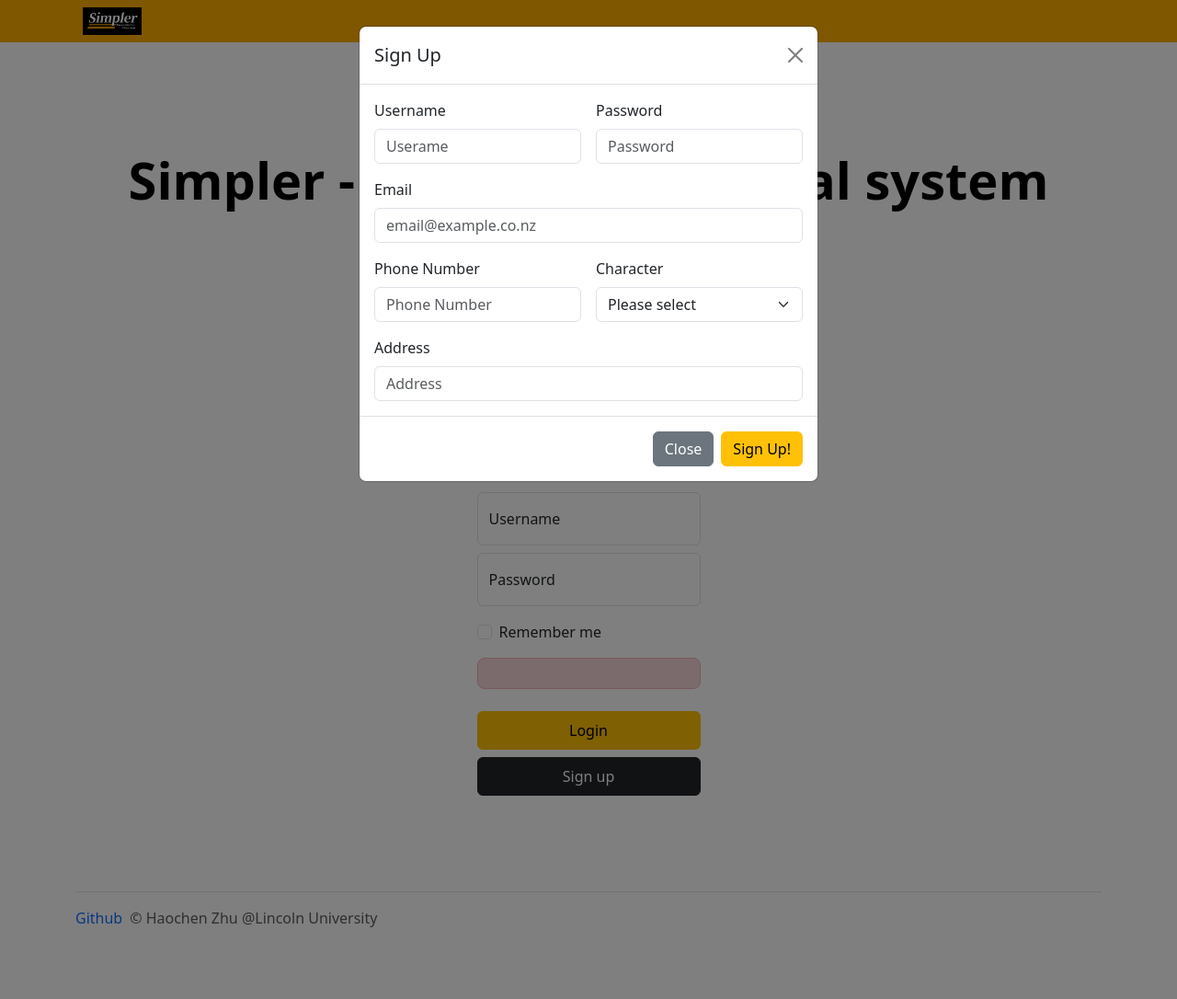
After one commit to JinkelaP/Simple-Car-Rental-System, a Flask app: template app/templates/index.html in a window 1280 px wide, after a click on "Sign up". The commit adds this page. Shown: the whole page at 92% size. Run offline with Flask 3, Linux system fonts and the light colour scheme; the template is opened without the code that fills it, so the values that code supplies are empty.

Commit message:
folder move, login-signup combined

```diff
--- a/app/__init__.py
+++ b/app/__init__.py
@@ -0,0 +1,5 @@
+from flask import Flask
+
+app = Flask(__name__, static_folder='static')
+
+from app import views
--- /dev/null
+++ b/app/templates/index.html
@@ -0,0 +1,158 @@
+<!-- This is the index (homepage) of the website. Buttons are provided to enter different pages. -->
+{% extends "base.html" %}
+{% block title %}Simpler - Car Rental System{% endblock %}
+
+{% block content %}
+
+<div class="px-4 pt-1 my-5">
+    <h1 class="display-4 fw-bold text-body-emphasis my-3 text-center">Simpler - A simple car rental system</h1>
+    <div class="col-lg-6 mx-auto text-center">
+        <p class="lead mb-4">Rent a car, be the star!</p>
+        <img class="mb-5 mx-auto" src="{{ url_for('static', filename='img/logo-nav.png') }}" alt="" width="400"
+            height="180">
+
+        <div class="container form-signin w-50 m-auto">
+            <form method="POST" action="/">
+
+                <div class="form-floating my-2">
+                    <input type="text" class="form-control" id='loginUsername' name='loginUsername' placeholder="Username">
+                    <label for="floatingInput">Username</label>
+                </div>
+                <div class="form-floating my-2">
+                    <input type="password" class="form-control" id='loginPassword' name='loginPassword'placeholder="Password">
+                    <label for="floatingPassword">Password</label>
+                </div>
+
+                <div class="form-check text-start my-3">
+                    <input class="form-check-input" type="checkbox" value="remember-me" id="flexCheckDefault">
+                    <label class="form-check-label" for="flexCheckDefault">
+                        Remember me
+                    </label>
+                </div>
+                <div class="p-3 text-danger-emphasis bg-danger-subtle border border-danger-subtle rounded-3 my-3">
+                    {{msg}}
+                </div>
+                {{msg}}
+                <button class="btn btn-warning w-100 py-2 my-2" type="submit">Login</button>
+                <button class="btn btn-dark w-100 py-2 mb-2" type="button" data-bs-toggle="modal"
+                data-bs-target="#add-member">Sign up</button>
+            </form>
+            {{msg}}
+
+        </div>
+
+
+    </div>
+    <!-- Sign up modal and forms with front-end validations -->
+    <div class="container w-50 m-auto">
+        <div class="modal fade" id="add-member" tabindex="-1" aria-labelledby="member-name" aria-hidden="true">
+            <div class="modal-dialog">
+                <div class="modal-content">
+                    <div class="modal-header">
+                        <h1 class="modal-title fs-5" id="member-name">Sign Up</h1>
+                        <button type="button" class="btn-close" data-bs-dismiss="modal" aria-label="Close"></button>
+                    </div>
+                    <form method="POST" action="/" id="edit-form" class="needs-validation" novalidate>
+                        <div class="modal-body">
+                            <div class="row g-3">
+
+                                <div class="col-sm-6">
+                                    <label for="userName" class="form-label">Username</label>
+                                    <input type="text" class="form-control" id="userName" name="userName"
+                                        placeholder="Userame" pattern="^[a-zA-Z0-9]*$" maxlength="20" required>
+                                    <div class="invalid-feedback">
+                                        Invalid. Alphabets and numbers only. max 20 characters.
+                                    </div>
+                                </div>
+
+                                <div class="col-sm-6">
+                                    <label for="password" class="form-label">Password</label>
+                                    <input type="password" class="form-control" id="userPassword" name="userPassword"
+                                        placeholder="Password" pattern="^(?=.*[A-Z])(?=.*[a-zA-Z0-9]).{8,}$" maxlength="30" required>
+                                    <div class="invalid-feedback">
+                                        Alphabets and numbers only. Must have one capitalised
+                                        character. Minimum 8 characters.
+                                    </div>
+                                </div>
+
+                                <div class="col-12">
+                                    <label for="email" class="form-label">Email</label>
+                                    <input type="email" class="form-control" id="userEmail" name="userEmail"
+                                        placeholder="email@example.co.nz" pattern="[a-zA-Z0-9._%+-]+@[a-zA-Z0-9.-]+\.[a-zA-Z]{2,}" maxlength="255" required>
+                                    <div class="invalid-feedback">
+                                        Invalid.
+                                    </div>
+                                </div>
+
+                                <div class="col-sm-6">
+                                    <label for="phoneNumber" class="form-label">Phone Number</label>
+                                    <input type="text" class="form-control" id="phoneNumber" name="phoneNumber"
+                                        placeholder="Phone Number" pattern="^[0-9]+$" maxlength="12"
+                                        required>
+                                    <div class="invalid-feedback">
+                                        Invalid. Numbers Only.
+                                    </div>
+                                </div>
+
+                                <div class="col-sm-6">
+                                    <label for="permission" class="form-label">Character</label>
+                                    <select class="form-select" id="permission" name="permission" required>
+                                        <option value="" disabled selected>Please select</option>
+                                        <option value="1">Admin</option>
+                                        <option value="2">Staff</option>
+                                        <option value="3">Customer</option>
+                                    </select>
+                                    <div class="invalid-feedback">
+                                        Please select the character.
+                                    </div>
+                                </div>
+
+                                <div class="col-12">
+                                    <label for="userAddress" class="form-label">Address</label>
+                                    <input type="text" class="form-control" id="userAddress" name="userAddress"
+                                        placeholder="Address" maxlength="100" required>
+                                    <div class="invalid-feedback">
+                                        Invalid.
+                                    </div>
+                                </div>
+
+
+
+                            </div>
+                        </div>
+                        <div class="modal-footer">
+                            <button type="button" class="btn btn-secondary" data-bs-dismiss="modal">Close</button>
+                            <button type="submit" class="btn btn-warning">Sign Up!</button>
+                        </div>
+                    </form>
+
+
+                    <script>
+                        (() => {
+                            'use strict'
+
+                            // Fetch all the forms we want to apply custom Bootstrap validation styles to
+                            const forms = document.querySelectorAll('.needs-validation')
+
+                            // Loop over them and prevent submission
+                            Array.from(forms).forEach(form => {
+                                form.addEventListener('submit', event => {
+                                    if (!form.checkValidity()) {
+                                        event.preventDefault()
+                                        event.stopPropagation()
+                                    }
+
+                                    form.classList.add('was-validated')
+                                }, false)
+                            })
+                        })()
+                    </script>
+
+                </div>
+            </div>
+        </div>
+    </div>
+</div>
+
+
+{% endblock %}
--- a/run.py
+++ b/run.py
@@ -1,54 +1,4 @@
-from flask import Flask, render_template, request, redirect, url_for, session
-import re
-from datetime import datetime
-import mysql.connector
-from mysql.connector import FieldType
-import connect
+from app import app
 
-app = Flask(__name__, static_folder='static')
-
-dbconn = None
-connection = None
-
-def getCursor():
-    global dbconn
-    global connection
-    connection = mysql.connector.connect(user=connect.dbuser, \
-    password=connect.dbpass, host=connect.dbhost, \
-    database=connect.dbname, autocommit=True)
-    dbconn = connection.cursor()
-    return dbconn
-
-
-# redirect all 404 pages to my bootstrapped one.
-@app.errorhandler(404)
-def pageNotFound(error):
-    return render_template('404.html'), 404
-
-#The index page of the web app
-@app.route("/")
-def home():
-    return render_template("index.html")
-
-#Registration page
-@app.route("/")
-def signUp():
-    return render_template("index.html")
-
-@app.route('/logout')
-def logout():
-    # Remove session data, this will log the user out
-    session.pop('loggedin', None)
-    session.pop('id', None)
-    session.pop('username', None)
-    # Redirect to login page
-    return render_template("index.html")
-
-@app.route('/dashboard1')
-def dashboard1():
-    # Check if user is loggedin
-    if 'loggedin' in session:
-        # User is loggedin show them the home page
-        return render_template('dash1.html', username=session['username'])
-    # User is not loggedin redirect to login page
-    return redirect(url_for('login'))
+if __name__ == "__main__":
+    app.run()
```
Also changed, not shown: app/templates/base.html (renamed from templates/base.html, +7 -6 lines), app/views.py (+187 -0 lines), templates/index.html (deleted, +0 -41 lines), app/static/img/logo-nav.png (renamed from static/img/logo-nav.png), app/static/img/logo.png (renamed from static/img/logo.png), app/templates/404.html (renamed from templates/404.html), app/templates/dash1.html (renamed from templates/dash1.html), app/templates/dash2.html (renamed from templates/dash2.html), app/templates/dash3.html (renamed from templates/dash3.html).
